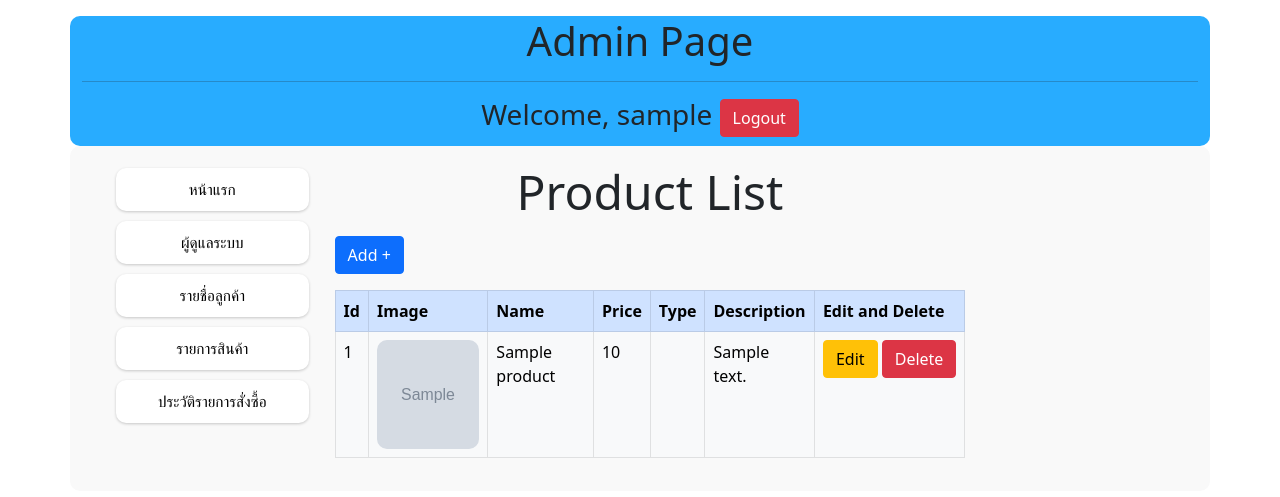
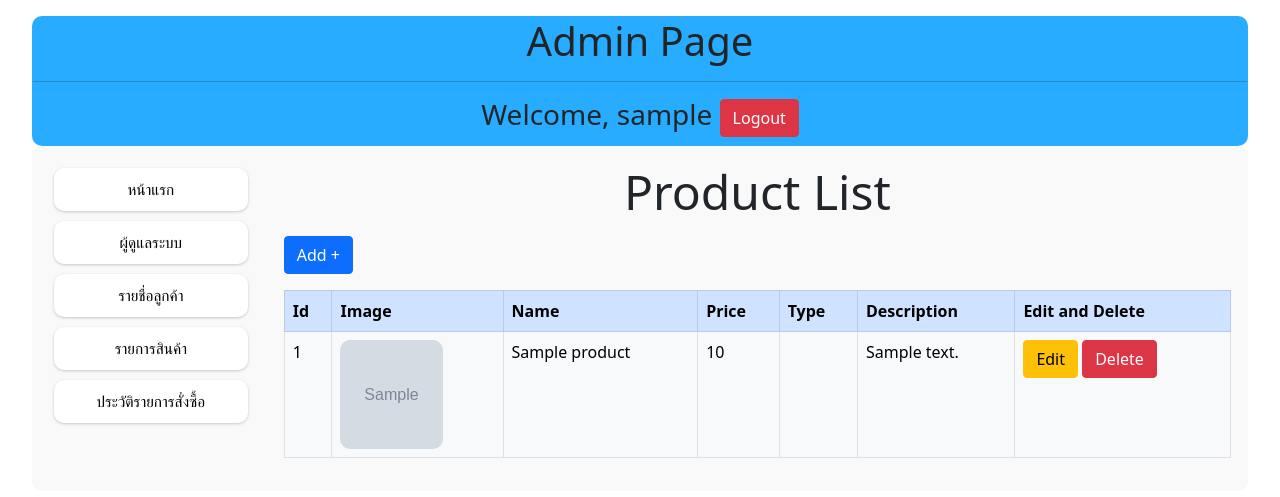
Before and after one commit to 64160183/project_final, a PHP site: page /admin/product_list.php in a window 1280 px wide. Shown: the top 497 px of the page. Run offline with PHP 8.4, Linux system fonts and the light colour scheme; the visitor is signed in with stand-in values (Sample User, id 1); tables that the repository leaves empty or names only in its code hold one stand-in row (values such as "Sample post"); grey boxes marked "Sample" are stand-in pictures.

Commit message:
ปรับแต่ง css

```diff
--- a/admin/admin_administrator.php
+++ b/admin/admin_administrator.php
@@ -86,7 +86,7 @@
 
             </div>
 
-            <div class="filter">
+            <div class="filter2">
                 <div class="display-5 text-center">Administrator</div>
                 <a href="add_user.php" class="btn btn-primary mt-3">Add +</a>
                 <table class="table table-light table-bordered table-hover mt-3">
--- a/admin/css/admin.css
+++ b/admin/css/admin.css
@@ -20,13 +20,13 @@
 }
 
 .container1 {
-    width: 85vw;
+    width: 95vw;
     margin: 0 auto;
     padding: 10px;
 }
 
 .container2 {
-    width: 85vw;
+    width: 95vw;
     display: flex;
     margin: 0 auto;
     padding: 10px;
@@ -37,12 +37,18 @@
     display: flex;
     flex-direction: column;
     padding: 10px;
-    margin-right: 10px;
+    margin-right: 20px;
 }
 
 
 .filter {
-    width: 60%;
+    width: 50%;
+    padding: 5px;
+    border-radius: 10px;
+}
+
+.filter2 {
+    width: 90%;
     padding: 5px;
     border-radius: 10px;
 }
--- a/admin/customer_list.php
+++ b/admin/customer_list.php
@@ -87,7 +87,7 @@
 
             </div>
 
-            <div class="filter">
+            <div class="filter2">
                 <div class="display-5 text-center">Customer List</div>
                     <a href="add_user.php" class="btn btn-primary mt-3">Add +</a>
                     <table class="table table-light table-bordered table-hover mt-3 align-middle">
--- a/admin/order_history.php
+++ b/admin/order_history.php
@@ -87,7 +87,7 @@
 
             </div>
 
-            <div class="filter">
+            <div class="filter2">
                 <div class="display-5 text-center">Order History</div>
                 <table class="table table-light table-bordered table-hover mt-3">
                     <thead class="table-primary">
@@ -126,7 +126,7 @@
                                 <td class="text-nowrap">
                                     <center>
                                         <a href="edit_operation.php?update_id=<?php echo $row["id"]; ?>" class="btn btn-warning">Edit</a>
-                                        <a href="?delete_id=<?php echo $row["id"]; ?>" class="btn btn-danger">Cancel</a>
+                                        <a href="?delete_id=<?php echo $row["id"]; ?>" class="btn btn-danger">Delete</a>
                                     </center>
                                 </td>
                             </tr>
--- a/admin/product_list.php
+++ b/admin/product_list.php
@@ -36,7 +36,7 @@
 <body>
 
     <div class="text-center mt-3">
-        <div class="container background-container-header">
+        <div class="container1 background-container-header">
 
             <?php if(isset($_SESSION['success'])) : ?>
                 <div class="alert alert-success">
@@ -61,7 +61,7 @@
         </div>
     </div>
 
-    <div class="container background-container-menu">
+    <div class="container2 background-container-menu">
         <div class="container2">
             <div class="sidebar">
 
@@ -87,7 +87,7 @@
 
             </div>
 
-            <div class="filter">
+            <div class="filter2">
                 <div class="display-5 text-center">Product List</div>
                 <a href="add_product.php" class="btn btn-primary mt-3">Add +</a>
                 <table class="table table-light table-bordered table-hover mt-3">
--- a/employee/customer_list.php
+++ b/employee/customer_list.php
@@ -103,7 +103,7 @@
 
             </div>
 
-            <div class="filter">
+            <div class="filter2">
                 <div class="display-5 text-center">Customer List</div>
                     <table class="table table-light table-bordered table-hover mt-3 align-middle">
                     <thead class="table-primary">
--- a/employee/order_history.php
+++ b/employee/order_history.php
@@ -104,7 +104,7 @@
                 <?php } }?>
             </div>
 
-            <div class="filter">
+            <div class="filter2">
                 <div class="display-5 text-center">Order History</div>
                 <table class="table table-light table-bordered table-hover mt-3">
                     <thead class="table-primary">
@@ -133,7 +133,7 @@
                             <tr>
                                 <td><?php echo $row["id"]; ?></td>
                                 <td><?php echo $row["transid"]; ?></td>
-                                <td><?php echo $row["orderlist"]; ?></td>
+                                <td style="width: 50px;"><?php echo $row["orderlist"]; ?></td>
                                 <td><?php echo $row["netamount"]; ?></td>
                                 <td><?php echo $row["updated_at"]; ?></td>
                                 <td><?php echo $row["username"]; ?></td>
--- a/employee/product_list.php
+++ b/employee/product_list.php
@@ -36,7 +36,7 @@
 <body>
 
     <div class="text-center mt-3">
-        <div class="container background-container-header">
+        <div class="container1 background-container-header">
 
             <?php if(isset($_SESSION['success'])) : ?>
                 <div class="alert alert-success">
@@ -61,7 +61,7 @@
         </div>
     </div>
 
-    <div class="container background-container-menu">
+    <div class="container2 background-container-menu">
         <div class="container2">
         <div class="sidebar">
 
@@ -103,7 +103,7 @@
             <?php } }?>
         </div>
 
-            <div class="filter">
+            <div class="filter2">
                 <div class="display-5 text-center">Product List</div>
                 <table class="table table-light table-bordered table-hover mt-3">
                     <thead class="table-primary">
--- a/user/index.js
+++ b/user/index.js
@@ -341,6 +341,10 @@ function buynow() {
                 })
             }
         }, error: function(err) {
+            Swal.fire ({
+                icon: 'error',
+                title: 'Please fill in complete details.'
+            })
             console.log(err)
         }
     })
--- a/user/order_history.php
+++ b/user/order_history.php
@@ -92,7 +92,7 @@
                 <?php } }?>
             </div>
 
-            <div class="filter">
+            <div class="filter2">
                 <div class="display-5 text-center">Order History</div>
                 <table class="table table-light table-bordered table-hover mt-3">
                     <thead class="table-primary">
```
Also changed, not shown: employee/css/employee.css (+8 -2 lines), user/css/user.css (+7 -1 lines), README.md.
